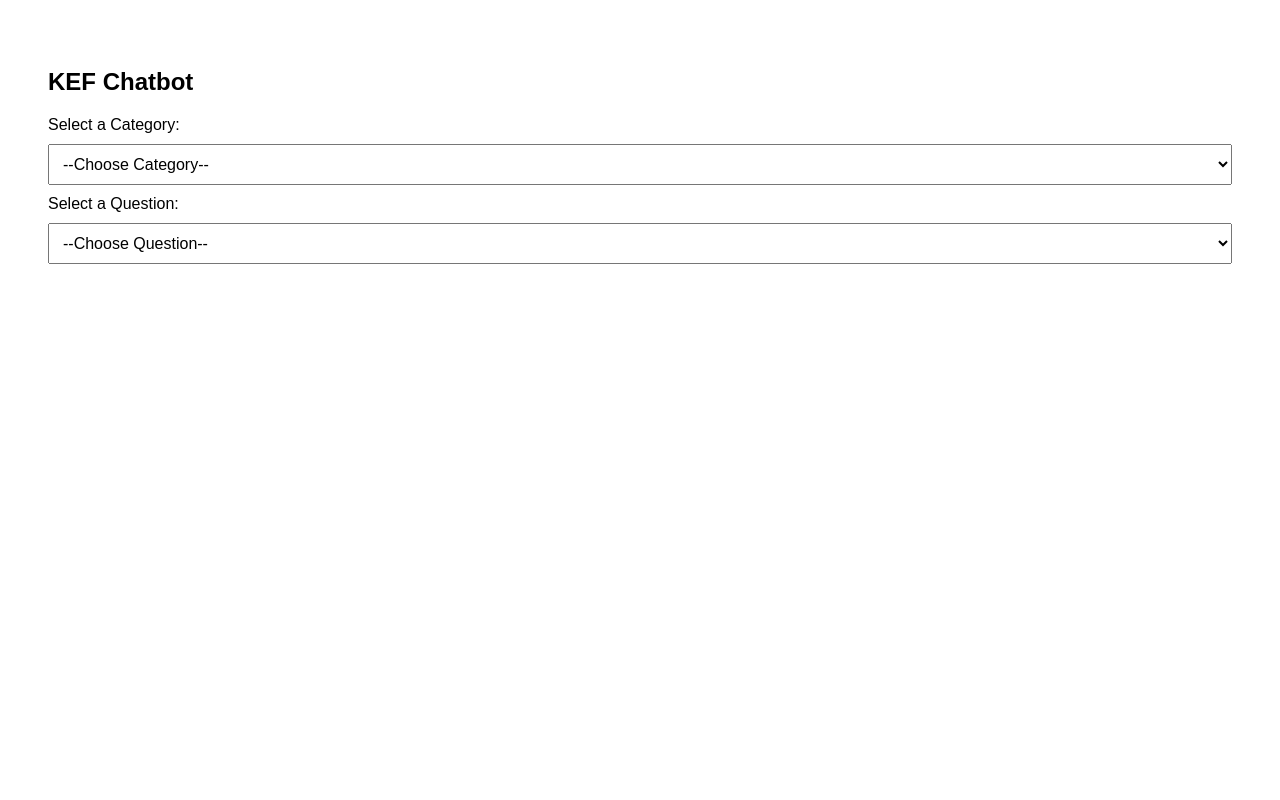
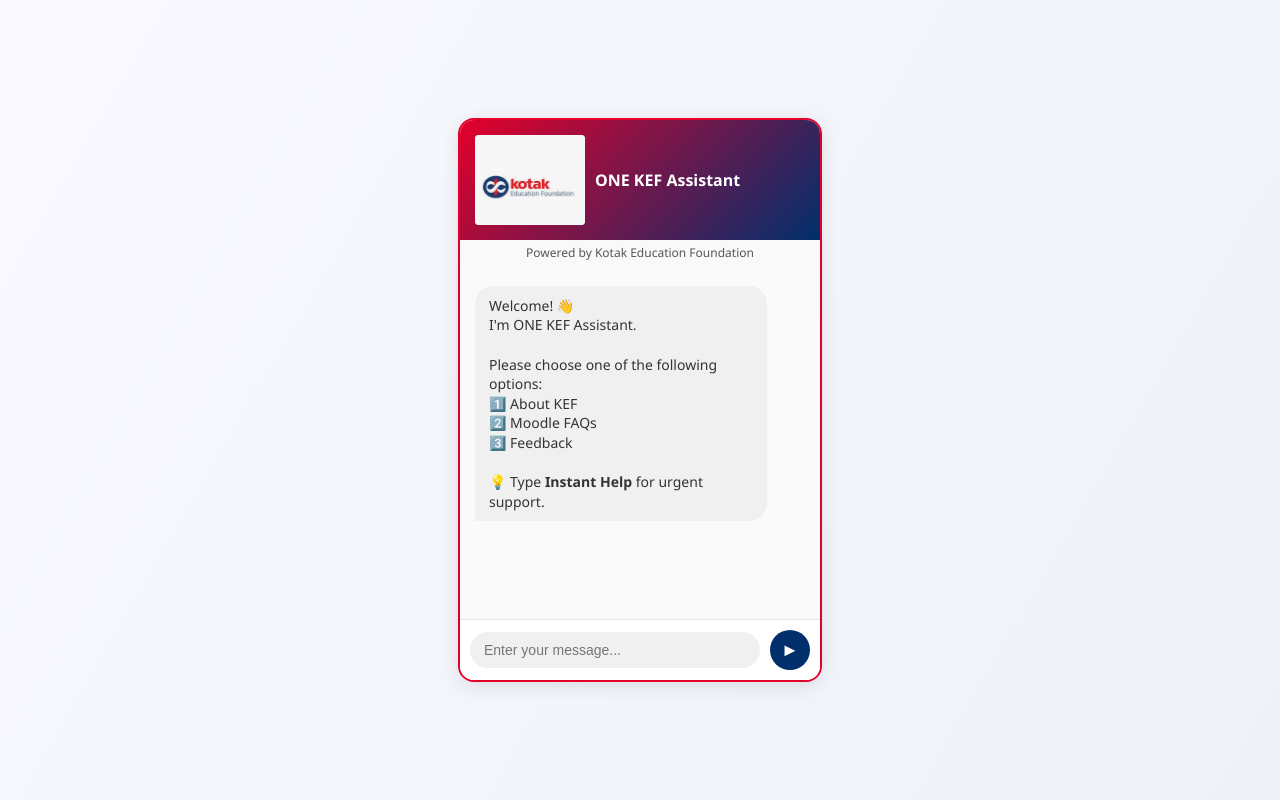
Before and after one commit to sachin-2906/CHAT-BOT, a Flask app: page / in a window 1280 px wide. Run offline with Flask 3, Linux system fonts and the light colour scheme.

Commit message:
index.html

```diff
--- a/templates/index.html
+++ b/templates/index.html
@@ -2,79 +2,204 @@
 <html lang="en">
 <head>
   <meta charset="UTF-8">
-    <title>KEF Chatbot</title>
+  <title>ONE KEF Assistant</title>
+  <link rel="icon" type="image/png" href="/static/kotak-logo.png">
   <style>
     body {
-            font-family: Arial, sans-serif;
-            padding: 40px;
+      margin: 0;
+      background: linear-gradient(120deg, #f9f9ff, #eef2f7);
+      font-family: 'Segoe UI', sans-serif;
+      display: flex;
+      justify-content: center;
+      align-items: center;
+      height: 100vh;
+      overflow: hidden;
     }
-        select, button {
+
+    #chat-widget {
+      width: 360px;
+      height: 560px;
+      background-color: #fff;
+      border-radius: 16px;
+      box-shadow: 0 4px 20px rgba(0, 0, 0, 0.1);
+      display: flex;
+      flex-direction: column;
+      overflow: hidden;
+      border: 2px solid #e4002b;
+      position: relative;
+      z-index: 1;
+    }
+
+    .chat-header {
+      background: linear-gradient(135deg, #e4002b, #002f6c);
+      color: white;
+      padding: 15px;
+      display: flex;
+      align-items: center;
+      gap: 10px;
+    }
+
+    .chat-header img {
+      width: 110px;
+      height: auto;
+      object-fit: contain;
+      background-color: white;
+      border-radius: 4px;
+    }
+
+    .chat-header .name {
+      font-weight: bold;
+      font-size: 16px;
+    }
+
+    .tagline {
+      text-align: center;
+      font-size: 12px;
+      color: #555;
+      background-color: #f9f9f9;
+      padding: 4px 10px;
+    }
+
+    #chatbox {
+      flex: 1;
+      padding: 15px;
+      overflow-y: auto;
+      background-color: #fafafa;
+    }
+
+    .bubble {
+      max-width: 80%;
+      padding: 10px 14px;
+      margin: 6px 0;
+      border-radius: 18px;
+      font-size: 14px;
+      line-height: 1.4;
+      display: inline-block;
+    }
+
+    .bot {
+      background-color: #f0f0f0;
+      color: #333;
+      border-bottom-left-radius: 0;
+      float: left;
+      clear: both;
+    }
+
+    .user {
+      background-color: #e4002b;
+      color: white;
+      border-bottom-right-radius: 0;
+      float: right;
+      clear: both;
+    }
+
+    #inputArea {
+      display: flex;
+      align-items: center;
       padding: 10px;
-            font-size: 16px;
-            margin: 10px 0;
-            width: 100%;
+      border-top: 1px solid #e5e5e5;
+      background: white;
     }
-        .answer-box {
-            margin-top: 20px;
-            background-color: #f1f1f1;
-            padding: 15px;
-            border-radius: 5px;
+
+    #userInput {
+      flex: 1;
+      border: none;
+      padding: 10px 14px;
+      border-radius: 20px;
+      font-size: 14px;
+      background: #f0f0f0;
+      margin-right: 10px;
+    }
+
+    #userInput:focus {
+      outline: none;
+    }
+
+    #sendBtn {
+      background-color: #002f6c;
+      border: none;
+      color: white;
+      width: 40px;
+      height: 40px;
+      font-size: 18px;
+      border-radius: 50%;
+      cursor: pointer;
     }
   </style>
 </head>
 <body>
-    <h2>KEF Chatbot</h2>
+  <div id="chat-widget">
+    <div class="chat-header">
+      <img src="/static/kotak-logo.png" alt="Kotak Logo">
+      <div class="name">ONE KEF Assistant</div>
+    </div>
+    <div class="tagline">Powered by Kotak Education Foundation</div>
+    <div id="chatbox">
+      <div class="bubble bot">
+        Welcome! 👋<br>
+        I'm ONE KEF Assistant.<br><br>
+        Please choose one of the following options:<br>
+        1️⃣ About KEF<br>
+        2️⃣ Moodle FAQs<br>
+        3️⃣ Feedback<br><br>
+        💡 Type <b>Instant Help</b> for urgent support.
+      </div>
+    </div>
+    <div id="inputArea">
+      <input type="text" id="userInput" placeholder="Enter your message..." autocomplete="off" />
+      <button id="sendBtn" onclick="sendMessage()">&#9658;</button>
+    </div>
+  </div>
 
-    <label for="category">Select a Category:</label>
-    <select id="category">
-        <option value="" selected disabled>--Choose Category--</option>
-        {% for category in categories %}
-        <option value="{{ category }}">{{ category }}</option>
-        {% endfor %}
-    </select>
-
-    <label for="question">Select a Question:</label>
-    <select id="question">
-        <option value="" selected disabled>--Choose Question--</option>
-    </select>
-
-    <div id="answer" class="answer-box" style="display:none;"></div>
+  <audio id="messageSound" src="https://www.soundjay.com/buttons/sounds/button-16.mp3" preload="auto"></audio>
 
   <script>
-        const categorySelect = document.getElementById("category");
-        const questionSelect = document.getElementById("question");
-        const answerBox = document.getElementById("answer");
+    const chatbox = document.getElementById("chatbox");
+    const input = document.getElementById("userInput");
+    const sound = document.getElementById("messageSound");
 
-        categorySelect.addEventListener("change", () => {
-            const category = categorySelect.value;
-            fetch("/get_questions", {
-                method: "POST",
-                headers: { "Content-Type": "application/json" },
-                body: JSON.stringify({ category })
-            })
-            .then(res => res.json())
-            .then(questions => {
-                questionSelect.innerHTML = `<option disabled selected>--Choose Question--</option>`;
-                questions.forEach(q => {
-                    questionSelect.innerHTML += `<option value="${q}">${q}</option>`;
+    function scrollToBottom() {
+      chatbox.scrollTop = chatbox.scrollHeight;
+    }
+
+    function playSound() {
+      sound.currentTime = 0;
+      sound.play();
+    }
+
+    function sendMessage() {
+      const userText = input.value.trim();
+      if (!userText) return;
+
+      const userBubble = document.createElement("div");
+      userBubble.className = "bubble user";
+      userBubble.textContent = userText;
+      chatbox.appendChild(userBubble);
+      input.value = "";
+      scrollToBottom();
+      playSound();
+
+      const typingBubble = document.createElement("div");
+      typingBubble.className = "bubble bot";
+      typingBubble.textContent = "Typing...";
+      chatbox.appendChild(typingBubble);
+      scrollToBottom();
+
+      fetch("/get?msg=" + encodeURIComponent(userText))
+        .then(res => res.text())
+        .then(data => {
+          chatbox.removeChild(typingBubble);
+          const botBubble = document.createElement("div");
+          botBubble.className = "bubble bot";
+          botBubble.textContent = data;
+          chatbox.appendChild(botBubble);
+          scrollToBottom();
+          playSound();
         });
-                answerBox.style.display = "none";
-            });
-        });
+    }
 
-        questionSelect.addEventListener("change", () => {
-            const category = categorySelect.value;
-            const question = questionSelect.value;
-            fetch("/get_answer", {
-                method: "POST",
-                headers: { "Content-Type": "application/json" },
-                body: JSON.stringify({ category, question })
-            })
-            .then(res => res.json())
-            .then(answer => {
-                answerBox.innerHTML = answer;
-                answerBox.style.display = "block";
-            });
+    input.addEventListener("keypress", function (e) {
+      if (e.key === "Enter") sendMessage();
     });
   </script>
 </body>
```
Lines whose indentation alone changed are shown as unchanged.
